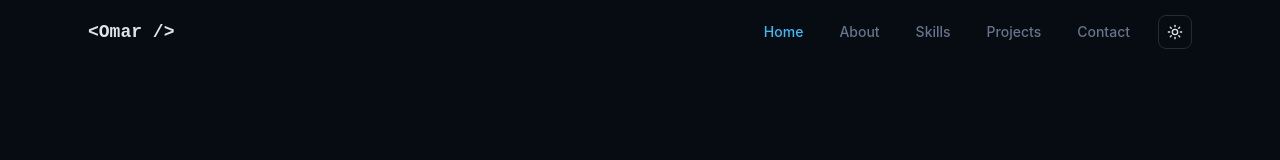
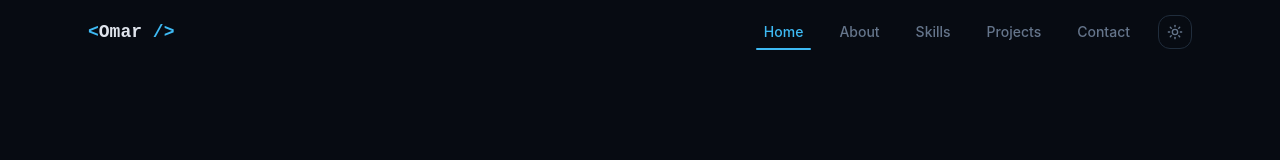
Before and after one commit to Cat-Div7/Portfollio, a React (Vite) app: page / in a window 1280 px wide. Shown: the top 160 px of the page. Built offline with nearby package versions, Linux system fonts and the light colour scheme.

Commit message:
fix: rewrite CSS to be Tailwind v4 compatible with static @theme values

```diff
--- a/src/index.css
+++ b/src/index.css
@@ -2,6 +2,49 @@
 @import url('https://fonts.googleapis.com/css2?family=Inter:wght@300;400;500;600;700;800&family=JetBrains+Mono:wght@400;500;600&display=swap');
 
 @custom-variant dark (&:where(.dark, .dark *));
+
+@theme {
+  --color-background: hsl(var(--background));
+  --color-foreground: hsl(var(--foreground));
+  --color-primary: hsl(var(--primary));
+  --color-primary-foreground: hsl(var(--primary-foreground));
+  --color-secondary: hsl(var(--secondary));
+  --color-secondary-foreground: hsl(var(--secondary-foreground));
+  --color-muted: hsl(var(--muted));
+  --color-muted-foreground: hsl(var(--muted-foreground));
+  --color-accent: hsl(var(--accent));
+  --color-accent-foreground: hsl(var(--accent-foreground));
+  --color-card: hsl(var(--card));
+  --color-card-foreground: hsl(var(--card-foreground));
+  --color-border: hsl(var(--border));
+  --color-ring: hsl(var(--ring));
+
+  --font-sans: 'Inter', system-ui, sans-serif;
+  --font-mono: 'JetBrains Mono', monospace;
+
+  --radius-lg: var(--radius);
+  --radius-md: calc(var(--radius) - 2px);
+  --radius-sm: calc(var(--radius) - 4px);
+
+  --animate-bounce-slow: bounce-slow 2s ease-in-out infinite;
+  --animate-pulse-glow: pulse-glow 2s ease-in-out infinite;
+  --animate-blink: blink 1s step-end infinite;
+}
+
+@keyframes bounce-slow {
+  0%, 100% { transform: translateY(0); }
+  50% { transform: translateY(-10px); }
+}
+
+@keyframes pulse-glow {
+  0%, 100% { opacity: 1; }
+  50% { opacity: 0.5; }
+}
+
+@keyframes blink {
+  0%, 100% { opacity: 1; }
+  50% { opacity: 0; }
+}
 
 @layer base {
   :root {
--- a/tailwind.config.ts
+++ /dev/null
@@ -1,76 +0,0 @@
-import type { Config } from "tailwindcss";
-
-export default {
-  darkMode: "class",
-  content: [
-    "./index.html",
-    "./src/**/*.{js,ts,jsx,tsx}",
-  ],
-  theme: {
-    container: {
-      center: true,
-      padding: "2rem",
-      screens: {
-        "2xl": "1400px",
-      },
-    },
-    extend: {
-      fontFamily: {
-        sans: ['Inter', 'system-ui', 'sans-serif'],
-        mono: ['JetBrains Mono', 'monospace'],
-      },
-      colors: {
-        border: "hsl(var(--border))",
-        input: "hsl(var(--input))",
-        ring: "hsl(var(--ring))",
-        background: "hsl(var(--background))",
-        foreground: "hsl(var(--foreground))",
-        primary: {
-          DEFAULT: "hsl(var(--primary))",
-          foreground: "hsl(var(--primary-foreground))",
-        },
-        secondary: {
-          DEFAULT: "hsl(var(--secondary))",
-          foreground: "hsl(var(--secondary-foreground))",
-        },
-        muted: {
-          DEFAULT: "hsl(var(--muted))",
-          foreground: "hsl(var(--muted-foreground))",
-        },
-        accent: {
-          DEFAULT: "hsl(var(--accent))",
-          foreground: "hsl(var(--accent-foreground))",
-        },
-        card: {
-          DEFAULT: "hsl(var(--card))",
-          foreground: "hsl(var(--card-foreground))",
-        },
-      },
-      borderRadius: {
-        lg: "var(--radius)",
-        md: "calc(var(--radius) - 2px)",
-        sm: "calc(var(--radius) - 4px)",
-      },
-      keyframes: {
-        "bounce-slow": {
-          "0%, 100%": { transform: "translateY(0)" },
-          "50%": { transform: "translateY(-10px)" },
-        },
-        "pulse-glow": {
-          "0%, 100%": { opacity: "1" },
-          "50%": { opacity: "0.5" },
-        },
-        blink: {
-          "0%, 100%": { opacity: "1" },
-          "50%": { opacity: "0" },
-        },
-      },
-      animation: {
-        "bounce-slow": "bounce-slow 2s ease-in-out infinite",
-        "pulse-glow": "pulse-glow 2s ease-in-out infinite",
-        blink: "blink 1s step-end infinite",
-      },
-    },
-  },
-  plugins: [],
-} satisfies Config;
```
